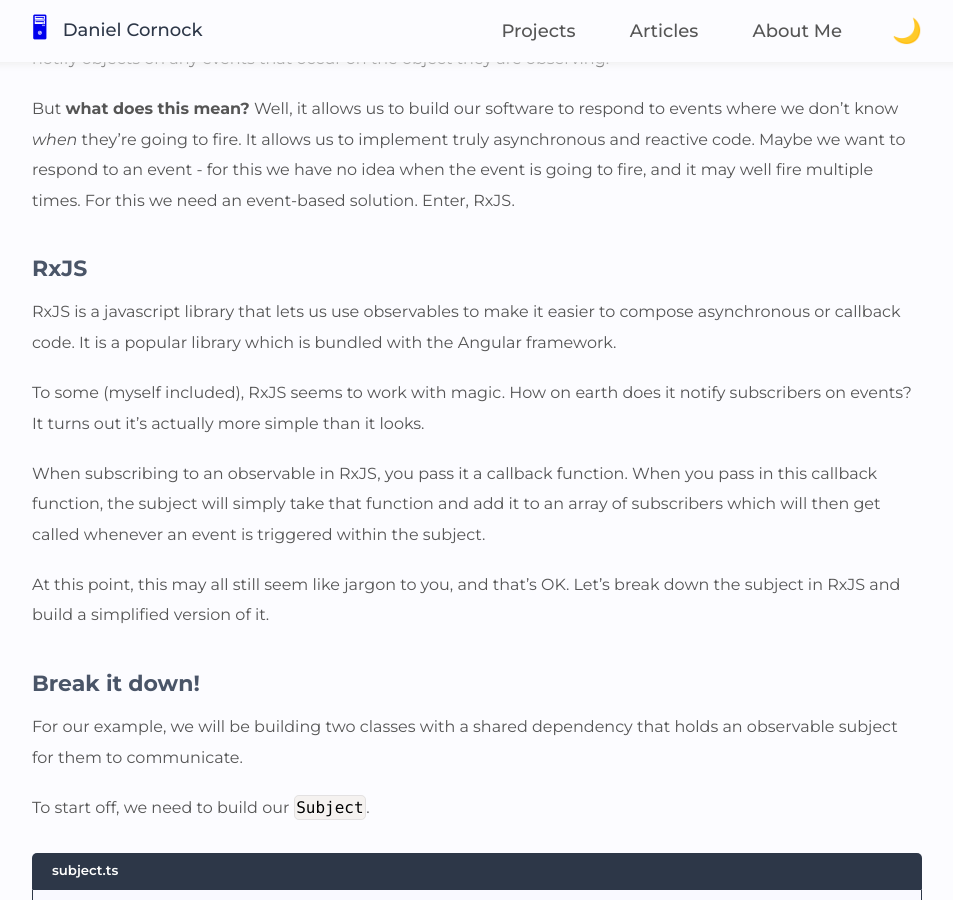
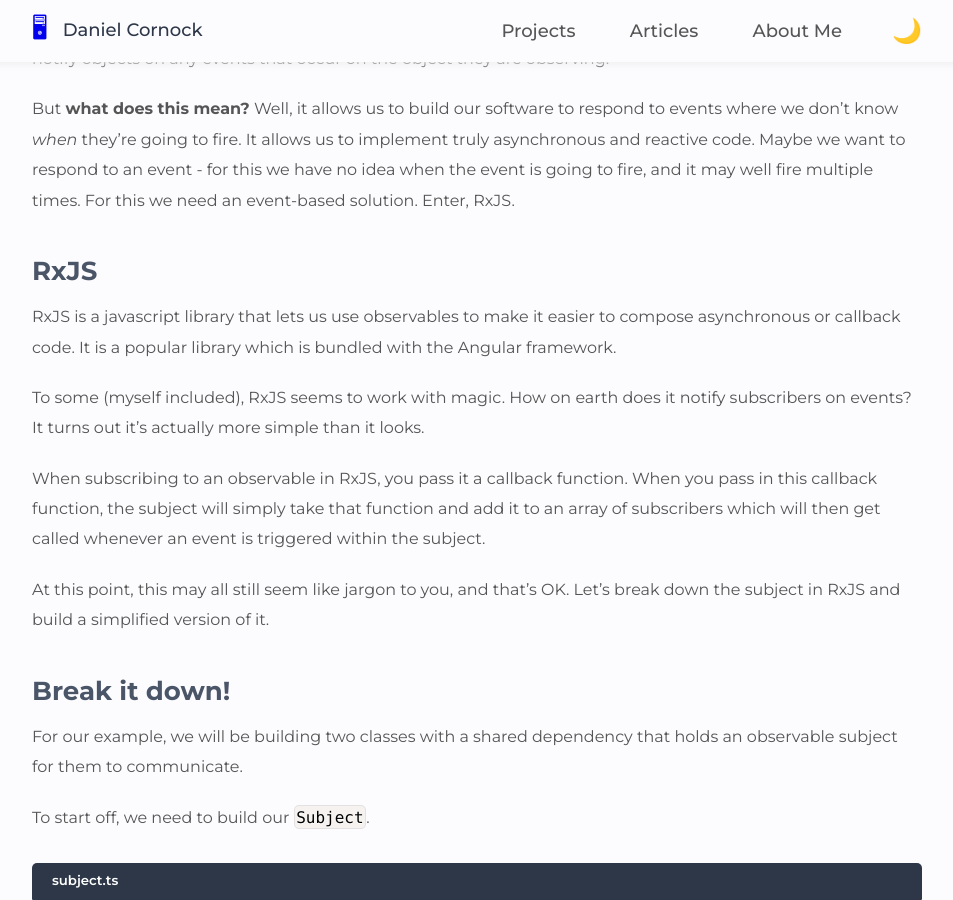
Before and after one commit to danielcornock/danielcornock.co.uk, a Jekyll site: the page built from _posts/2020-05-10-design-patterns-observer.md, in a window 1280 px wide and 900 px high, scrolled down 393 px. Shown: the whole window, without its empty margins (163-1116 px from the left). Built offline with Jekyll 4.4.1, drawn with Linux system fonts in a browser that asks for light colours; nearby versions of some CDN libraries.

```diff
--- a/_posts/2020-05-10-design-patterns-observer.md
+++ b/_posts/2020-05-10-design-patterns-observer.md
@@ -11,7 +11,7 @@ The observer pattern is a behavioural design pattern that enables you to define
 
 But **what does this mean?** Well, it allows us to build our software to respond to events where we don't know _when_ they're going to fire. It allows us to implement truly asynchronous and reactive code. Maybe we want to respond to an event - for this we have no idea when the event is going to fire, and it may well fire multiple times. For this we need an event-based solution. Enter, RxJS.
 
-### RxJS
+## RxJS
 
 RxJS is a javascript library that lets us use observables to make it easier to compose asynchronous or callback code. It is a popular library which is bundled with the Angular framework.
 
@@ -21,7 +21,7 @@ When subscribing to an observable in RxJS, you pass it a callback function. When
 
 At this point, this may all still seem like jargon to you, and that's OK. Let's break down the subject in RxJS and build a simplified version of it.
 
-### Break it down!
+## Break it down!
 
 For our example, we will be building two classes with a shared dependency that holds an observable subject for them to communicate.
 
@@ -58,7 +58,7 @@ Let's take a look at what each bit of the code above is responsible for:
 
 The subject is the only thing we will be creating that is actually core to RxJS, the rest are flexible implementations that will change depending on your circumstances.
 
-### Implementing our subject
+## Implementing our subject
 
 Next up, we will have a mediator service that will store the subject, and allow two classes to communicate with each other without knowing about each others existence.
 
@@ -137,7 +137,7 @@ hello!
 
 Although this example may seem arbitrary, we would often not be calling the `onClick` method ourselves, but it would be from an external event. We can also see how `EmittingClass` is able to call a function defined in `ReceivingClass` without either of them having any knowledge of the other.
 
-### Diving a little deeper
+## Diving a little deeper
 
 That's the basic subject covered, but what about other types of subjects? The `BehaviourSubject` of RxJs, perhaps?
 
@@ -178,6 +178,6 @@ We've made a few modifications here:
 - When subscribing to this subject, the callback provided will instantly be called with the state that is currently held internally, as well as being added to the subscribers list.
 - When we call `next` on the subject, it will store the data provided before calling all of the subscriber functions with that data.
 
-### Conclusion
+## Conclusion
 
 Hopefully this article helps you to understand the basics of the observer pattern and how it's implemented within the RxJS library. We've only scratched the surface of RxJS here, as it is an incredibly complex and powerful library. Maybe we can leave that for another day!
```
Also changed, not shown: _posts/2020-05-12-bind-in-js.md (+4 -4 lines).
